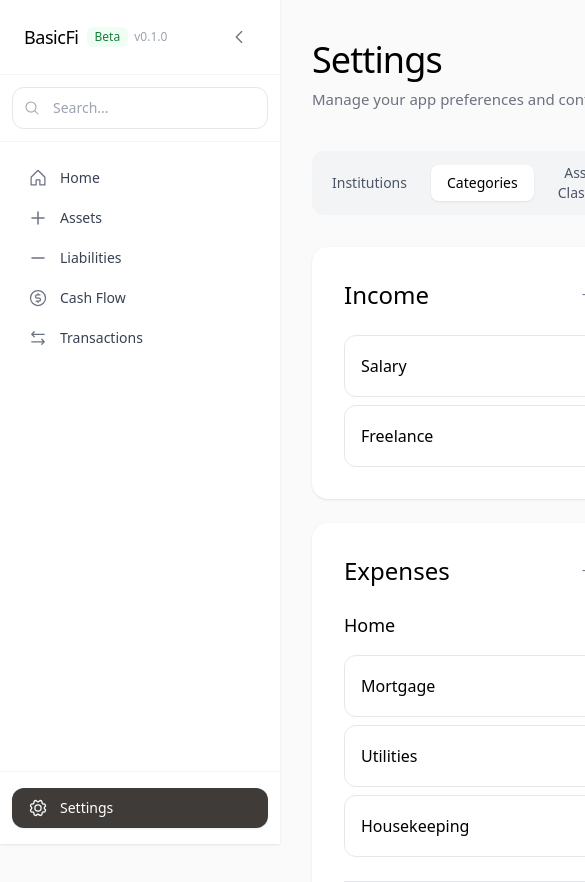
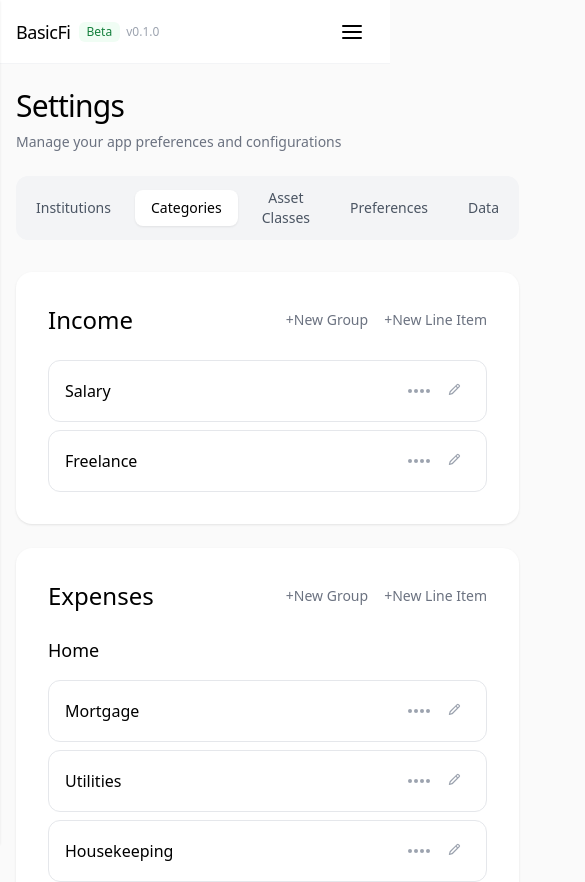
Before and after one commit to stephdiedrich/basicfinance, a Next.js app: page /settings in a window 390 px wide. Shown: the top 882 px of the page, 585 px wide, since content can reach past the window. Built offline with nearby package versions, Linux system fonts and the light colour scheme; a web font is replaced by a local one.

Commit message:
Update app for Vercel deployment

```diff
--- a/app/globals.css
+++ b/app/globals.css
@@ -13,6 +13,7 @@
   --text-tertiary: #9a9a9a;
   --accent: #3f3b39;
   --hover-bg: #f5f5f5;
+  --sidebar-width: 280px;
 }
 
 body {
--- a/app/layout.tsx
+++ b/app/layout.tsx
@@ -1,6 +1,7 @@
 import type { Metadata } from "next";
 import "./globals.css";
 import Navigation from "@/components/Navigation";
+import MobileLayout from "@/components/MobileLayout";
 
 export const metadata: Metadata = {
   title: "Basic Finance",
@@ -22,8 +23,15 @@ export default function RootLayout({
       </head>
       <body className="font-sans antialiased font-light" style={{ backgroundColor: '#fafafa', color: '#000000' }}>
         <div className="flex min-h-screen">
-          <Navigation />
-          <main className="flex-1">
+          {/* Mobile Layout (only visible on mobile) */}
+          <div className="md:hidden">
+            <MobileLayout />
+          </div>
+          {/* Desktop Navigation (only visible on desktop) */}
+          <div className="hidden md:block">
+            <Navigation />
+          </div>
+          <main className="flex-1 md:ml-[var(--sidebar-width,280px)] md:transition-all md:duration-300 pt-16 md:pt-0">
             {children}
           </main>
         </div>
--- a/app/settings/page.tsx
+++ b/app/settings/page.tsx
@@ -528,15 +528,15 @@ export default function SettingsPage() {
   };
 
   return (
-    <div className="w-full pr-8 lg:pr-16 py-10" style={{ paddingLeft: 'calc(280px + 2rem)' }}>
-      <div className="mb-10">
-        <h1 className="text-4xl font-medium mb-2 text-black tracking-tight">Settings</h1>
-        <p className="text-gray-500 text-[15px] font-light">Manage your app preferences and configurations</p>
+    <div className="w-full px-4 md:px-0 md:pr-8 lg:pr-16 py-6 md:py-10">
+      <div className="mb-6 md:mb-10">
+        <h1 className="text-3xl md:text-4xl font-medium mb-2 text-black tracking-tight">Settings</h1>
+        <p className="text-gray-500 text-sm md:text-[15px] font-light">Manage your app preferences and configurations</p>
       </div>
 
       {/* Tab Navigation */}
       <div className="mb-8">
-        <div className="flex items-center gap-2 bg-gray-100 p-1 rounded-xl">
+        <div className="flex items-center gap-2 bg-gray-100 p-1 rounded-xl overflow-x-auto">
           <button
             onClick={() => setSelectedTab('institutions')}
             className={`flex-1 px-4 py-2 rounded-lg text-sm font-medium transition-all cursor-pointer ${
@@ -980,7 +980,7 @@ export default function SettingsPage() {
       {/* Line Item Form Modal */}
       {isFormOpen && (
         <div className="fixed inset-0 bg-black/40 backdrop-blur-sm flex items-center justify-center z-50 p-4">
-          <div className="bg-white rounded-2xl p-8 w-full max-w-md shadow-modal">
+          <div className="bg-white rounded-2xl p-4 md:p-8 w-full max-w-md mx-4 md:mx-auto shadow-modal">
             <h2 className="text-2xl font-medium mb-6 text-black">
               {editingItem ? 'Edit Line Item' : 'Add Line Item'}
             </h2>
@@ -1094,7 +1094,7 @@ export default function SettingsPage() {
       {/* Group Form Modal */}
       {isGroupFormOpen && (
         <div className="fixed inset-0 bg-black/40 backdrop-blur-sm flex items-center justify-center z-50 p-4">
-          <div className="bg-white rounded-2xl p-8 w-full max-w-md shadow-modal">
+          <div className="bg-white rounded-2xl p-4 md:p-8 w-full max-w-md mx-4 md:mx-auto shadow-modal">
             <h2 className="text-2xl font-medium mb-6 text-black">
               {editingGroup ? 'Edit Group' : 'Add Group'}
             </h2>
@@ -1138,7 +1138,7 @@ export default function SettingsPage() {
       {/* Category Form Modal */}
       {isCategoryFormOpen && (
         <div className="fixed inset-0 bg-black/40 backdrop-blur-sm flex items-center justify-center z-50 p-4">
-          <div className="bg-white rounded-2xl p-8 w-full max-w-md shadow-modal">
+          <div className="bg-white rounded-2xl p-4 md:p-8 w-full max-w-md mx-4 md:mx-auto shadow-modal">
             <h2 className="text-2xl font-medium mb-6 text-black">
               {editingCategory ? 'Edit Category' : 'Add Category'}
             </h2>
@@ -1615,7 +1615,7 @@ export default function SettingsPage() {
       {/* Asset Class Form Modal */}
       {isAssetClassFormOpen && (
         <div className="fixed inset-0 bg-black/40 backdrop-blur-sm flex items-center justify-center z-50 p-4">
-          <div className="bg-white rounded-2xl p-8 w-full max-w-md shadow-modal">
+          <div className="bg-white rounded-2xl p-4 md:p-8 w-full max-w-md mx-4 md:mx-auto shadow-modal">
             <h2 className="text-2xl font-medium mb-6 text-black">
               {editingAssetClass ? 'Edit Asset Class' : 'Add Asset Class'}
             </h2>
@@ -1693,7 +1693,7 @@ export default function SettingsPage() {
       {/* Delete Asset Class Confirmation Modal */}
       {assetClassToDelete && (
         <div className="fixed inset-0 bg-black/40 backdrop-blur-sm flex items-center justify-center z-50 p-4">
-          <div className="bg-white rounded-2xl p-8 w-full max-w-md shadow-modal">
+          <div className="bg-white rounded-2xl p-4 md:p-8 w-full max-w-md mx-4 md:mx-auto shadow-modal">
             <h2 className="text-2xl font-medium mb-4 text-black">Cannot Delete Asset Class</h2>
             <p className="text-gray-600 mb-6 font-light">
               This asset class is being used by {getAssetsForClass(assetClassToDelete).length} asset(s).
--- /dev/null
+++ b/components/MobileHeader.tsx
@@ -0,0 +1,47 @@
+'use client';
+
+import { useState } from 'react';
+import { config } from '@/lib/config';
+
+interface MobileHeaderProps {
+  onMenuToggle: (isOpen: boolean) => void;
+}
+
+export default function MobileHeader({ onMenuToggle }: MobileHeaderProps) {
+  const [isMobileMenuOpen, setIsMobileMenuOpen] = useState(false);
+
+  const handleToggle = () => {
+    const newState = !isMobileMenuOpen;
+    setIsMobileMenuOpen(newState);
+    onMenuToggle(newState);
+  };
+
+  return (
+    <header className="md:hidden fixed top-0 left-0 right-0 h-16 bg-white border-b border-gray-100 z-30 flex items-center justify-between px-4">
+      <div className="flex items-center gap-2">
+        <span className="font-medium text-lg text-black tracking-tight">BasicFi</span>
+        {config.isBeta && (
+          <div className="flex items-center gap-1.5">
+            <span className="px-2 py-0.5 text-xs font-medium bg-green-50 text-green-700 rounded-md">Beta</span>
+            <span className="text-xs text-gray-400 font-light">v{config.version}</span>
+          </div>
+        )}
+      </div>
+      <button
+        onClick={handleToggle}
+        className="p-2 rounded-lg hover:bg-gray-50 transition-all cursor-pointer min-w-[44px] min-h-[44px] flex items-center justify-center"
+        aria-label="Toggle menu"
+      >
+        {isMobileMenuOpen ? (
+          <svg width="24" height="24" viewBox="0 0 24 24" fill="none" xmlns="http://www.w3.org/2000/svg">
+            <path d="M18 6L6 18M6 6L18 18" stroke="currentColor" strokeWidth="2" strokeLinecap="round" strokeLinejoin="round"/>
+          </svg>
+        ) : (
+          <svg width="24" height="24" viewBox="0 0 24 24" fill="none" xmlns="http://www.w3.org/2000/svg">
+            <path d="M3 12H21M3 6H21M3 18H21" stroke="currentColor" strokeWidth="2" strokeLinecap="round" strokeLinejoin="round"/>
+          </svg>
+        )}
+      </button>
+    </header>
+  );
+}
--- /dev/null
+++ b/components/MobileLayout.tsx
@@ -0,0 +1,19 @@
+'use client';
+
+import { useState } from 'react';
+import MobileHeader from './MobileHeader';
+import Navigation from './Navigation';
+
+export default function MobileLayout() {
+  const [isMobileMenuOpen, setIsMobileMenuOpen] = useState(false);
+
+  return (
+    <>
+      <MobileHeader onMenuToggle={setIsMobileMenuOpen} />
+      <Navigation
+        isMobileMenuOpen={isMobileMenuOpen}
+        onMobileMenuClose={() => setIsMobileMenuOpen(false)}
+      />
+    </>
+  );
+}
--- a/components/Navigation.tsx
+++ b/components/Navigation.tsx
@@ -35,11 +35,35 @@ const navItems = [
   )},
 ];
 
-export default function Navigation() {
+interface NavigationProps {
+  isMobileMenuOpen?: boolean;
+  onMobileMenuClose?: () => void;
+}
+
+export default function Navigation({ isMobileMenuOpen = false, onMobileMenuClose }: NavigationProps = {} as NavigationProps) {
   const pathname = usePathname();
   const router = useRouter();
   const [isExpanded, setIsExpanded] = useState(true);
   const [searchQuery, setSearchQuery] = useState('');
+
+  // Load sidebar expansion state from localStorage
+  useEffect(() => {
+    if (typeof window !== 'undefined') {
+      const saved = localStorage.getItem('sidebar-expanded');
+      if (saved !== null) {
+        setIsExpanded(saved === 'true');
+      }
+    }
+  }, []);
+
+  // Save sidebar expansion state to localStorage
+  const handleToggleExpanded = () => {
+    const newState = !isExpanded;
+    setIsExpanded(newState);
+    if (typeof window !== 'undefined') {
+      localStorage.setItem('sidebar-expanded', String(newState));
+    }
+  };
   const [searchResults, setSearchResults] = useState<{
     assets: Asset[];
     liabilities: Liability[];
@@ -47,6 +71,7 @@ export default function Navigation() {
   }>({ assets: [], liabilities: [], transactions: [] });
   const [showSearchResults, setShowSearchResults] = useState(false);
   const searchRef = useRef<HTMLDivElement>(null);
+  const navRef = useRef<HTMLNavElement>(null);
 
   // Search functionality
   useEffect(() => {
@@ -116,8 +141,61 @@ export default function Navigation() {
     }).format(amount);
   };
 
+  // Close mobile menu when clicking outside
+  useEffect(() => {
+    const handleClickOutside = (event: MouseEvent) => {
+      if (navRef.current && !navRef.current.contains(event.target as Node) && isMobileMenuOpen) {
+        onMobileMenuClose?.();
+      }
+    };
+
+    if (isMobileMenuOpen) {
+      document.addEventListener('mousedown', handleClickOutside);
+      // Prevent body scroll when mobile menu is open
+      document.body.style.overflow = 'hidden';
+    } else {
+      document.body.style.overflow = '';
+    }
+
+    return () => {
+      document.removeEventListener('mousedown', handleClickOutside);
+      document.body.style.overflow = '';
+    };
+  }, [isMobileMenuOpen, onMobileMenuClose]);
+
+  // Close mobile menu when navigating
+  const handleLinkClick = () => {
+    if (window.innerWidth < 768) { // md breakpoint
+      onMobileMenuClose?.();
+    }
+  };
+
+  // Update CSS variable for sidebar width to sync with content padding
+  // This runs both on initial load and when toggled
+  useEffect(() => {
+    if (typeof window !== 'undefined') {
+      const root = document.documentElement;
+      root.style.setProperty('--sidebar-width', isExpanded ? '280px' : '80px');
+    }
+  }, [isExpanded]);
+
   return (
-    <nav className="fixed left-0 top-0 h-full bg-white shadow-card transition-all duration-300 z-40" style={{ width: isExpanded ? '280px' : '80px' }}>
+    <>
+      {/* Mobile backdrop */}
+      {isMobileMenuOpen && (
+        <div
+          className="fixed inset-0 bg-black/40 backdrop-blur-sm z-40 md:hidden"
+          onClick={onMobileMenuClose}
+        />
+      )}
+
+      <nav
+        ref={navRef}
+        className={`fixed left-0 top-0 h-full bg-white shadow-card transition-all duration-300 z-50 md:z-40 ${
+          isMobileMenuOpen ? 'translate-x-0' : '-translate-x-full md:translate-x-0'
+        }`}
+        style={{ width: isExpanded ? '280px' : '80px' }}
+      >
       <div className="flex flex-col h-full">
         {/* Header with Wordmark and Toggle */}
         <div className="px-6 py-5 border-b border-gray-100 flex items-center justify-between">
@@ -133,7 +211,7 @@ export default function Navigation() {
             </div>
           )}
           <button
-            onClick={() => setIsExpanded(!isExpanded)}
+            onClick={handleToggleExpanded}
             className="p-2 rounded-lg hover:bg-gray-50 transition-all flex items-center justify-center group ml-auto cursor-pointer"
             aria-label={isExpanded ? 'Collapse menu' : 'Expand menu'}
           >
@@ -264,7 +342,8 @@ export default function Navigation() {
               <Link
                 key={item.href}
                 href={item.href}
-                className={`flex items-center gap-3 px-4 py-2.5 rounded-xl transition-all group cursor-pointer ${
+                onClick={handleLinkClick}
+                className={`flex items-center gap-3 px-4 py-2.5 rounded-xl transition-all group cursor-pointer min-h-[44px] ${
                   isActive
                     ? 'bg-[#3f3b39] text-white shadow-soft'
                     : 'text-gray-600 hover:bg-gray-50 hover:text-black'
@@ -292,7 +371,8 @@ export default function Navigation() {
         <div className="px-3 pb-4 border-t border-gray-100 pt-4">
           <Link
             href="/settings"
-            className={`flex items-center gap-3 px-4 py-2.5 rounded-xl transition-all group cursor-pointer ${
+            onClick={handleLinkClick}
+            className={`flex items-center gap-3 px-4 py-2.5 rounded-xl transition-all group cursor-pointer min-h-[44px] ${
               pathname === '/settings'
                 ? 'bg-[#3f3b39] text-white shadow-soft'
                 : 'text-gray-600 hover:bg-gray-50 hover:text-black'
@@ -317,5 +397,6 @@ export default function Navigation() {
         </div>
       </div>
     </nav>
+    </>
   );
 }
```
Also changed, not shown: app/page.tsx (+4 -4 lines), app/transactions/page.tsx (+4 -4 lines).
